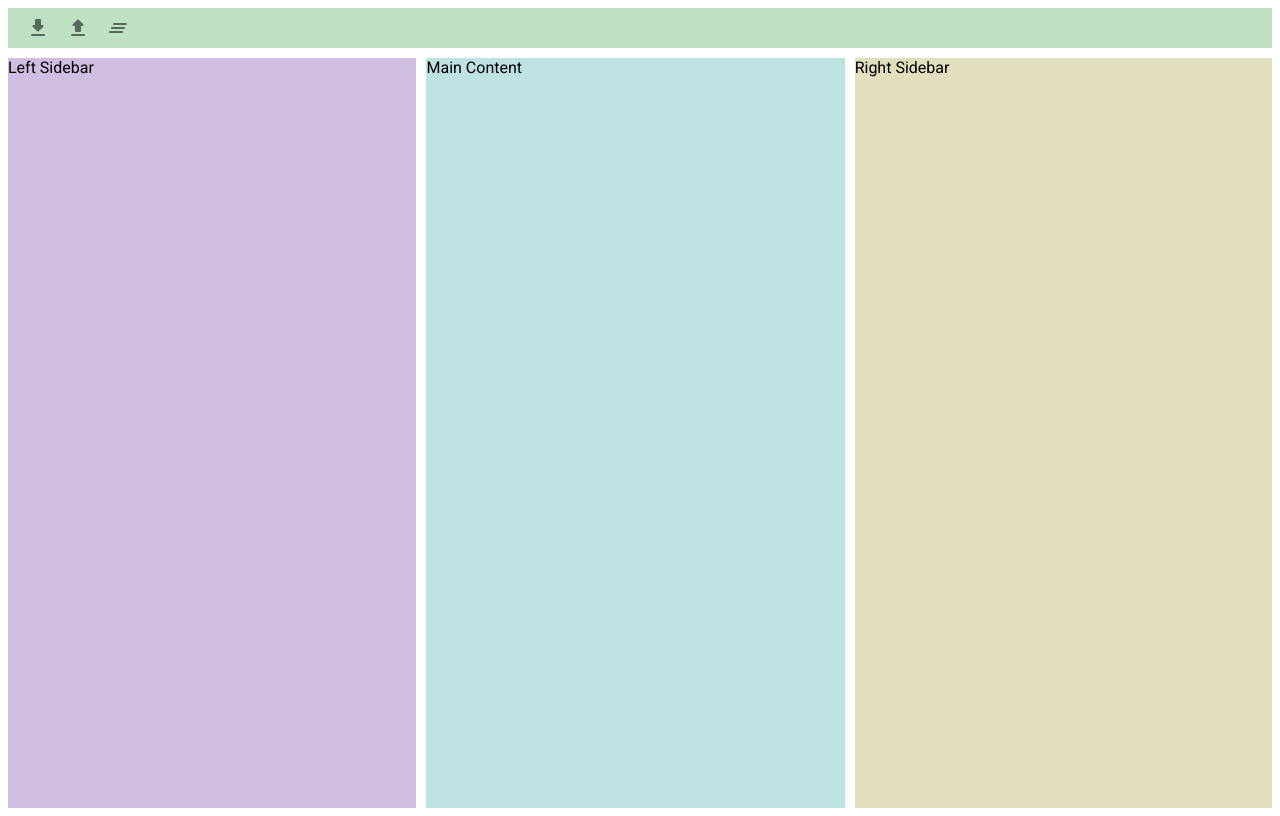
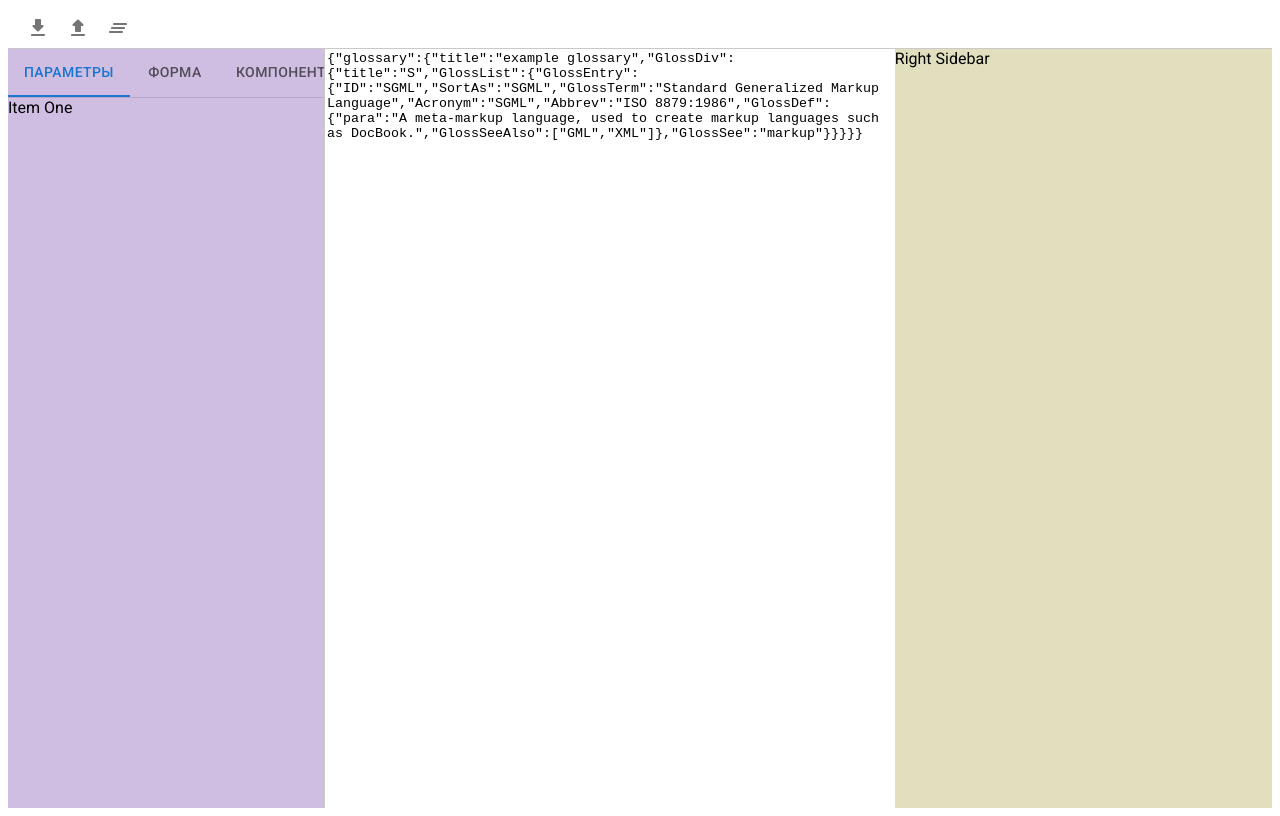
Before and after one commit to KirillShakhov/Gazprom.FormEditor, a React app: page / in a window 1280 px wide. Built offline with nearby package versions, Linux system fonts and the light colour scheme.

Commit message:
feat: import, export

```diff
--- a/src/components/command-line/command-line.css
+++ b/src/components/command-line/command-line.css
@@ -1,4 +1,5 @@
 .main{
     padding-left: 10px;
     display: flex;
+    background-color: #ffffff;
 }
--- a/src/components/command-line/command-line.tsx
+++ b/src/components/command-line/command-line.tsx
@@ -1,23 +1,22 @@
 import React, { useRef, useState } from 'react';
-import { IconButton, Stack } from '@mui/material';
+import { IconButton, Stack, Tooltip } from '@mui/material';
 import DownloadRoundedIcon from '@mui/icons-material/DownloadRounded';
 import FileUploadRoundedIcon from '@mui/icons-material/FileUploadRounded';
 import ClearAllRoundedIcon from '@mui/icons-material/ClearAllRounded';
 import './command-line.css';
 
-/** Редактор форм. */
-export const CommandLine: React.FC = () => {
-  const hiddenFileInput = React.useRef(null);
-  const handleChange = () => {
-    // const fileUploaded = hiddenFileInput.files[0];
-    // fileUploaded
-    // handleFile(fileUploaded);
-  };
+interface CommandLineProps {
+  getData: () => string;
+  setData: (value: string) => void;
+  changeMode: () => void;
+}
 
+/** Командная панель */
+export const CommandLine: React.FC<CommandLineProps> = (props) => {
   function downloadTxtFile() {
-    const texts = ['line 1', 'line 2', 'line 3'];
+    const text = props.getData();
     // file object
-    const file = new Blob(texts, { type: 'text/plain' });
+    const file = new Blob([text], { type: 'application/json' });
     // anchor link
     const element = document.createElement('a');
     element.href = URL.createObjectURL(file);
@@ -28,19 +27,31 @@ export const CommandLine: React.FC = () => {
     element.click();
   }
 
+  const readFile = async (event: any) => {
+    const file = event.target.files[0];
+    const text = await file.text();
+    props.setData(text);
+  };
+
   return (
     <div className="main">
       <Stack direction="row" justifyContent="flex-start" alignItems="center" spacing={0}>
+        <Tooltip title="Экспорт">
           <IconButton aria-label="download" component="label" onClick={downloadTxtFile}>
             <DownloadRoundedIcon />
           </IconButton>
+        </Tooltip>
+        <Tooltip title="Импорт">
           <IconButton aria-label="upload" component="label">
-          <input hidden accept="image/*" type="file" ref={hiddenFileInput} onChange={handleChange} />
+            <input hidden accept="text/*" type="file" onChange={readFile} />
             <FileUploadRoundedIcon />
           </IconButton>
-        <IconButton aria-label="mode">
+        </Tooltip>
+        <Tooltip title="Режим">
+          <IconButton aria-label="mode" onClick={props.changeMode}>
             <ClearAllRoundedIcon />
           </IconButton>
+        </Tooltip>
       </Stack>
     </div>
   );
--- a/src/components/form-editor/form-editor.css
+++ b/src/components/form-editor/form-editor.css
@@ -1,16 +1,20 @@
 
 .layout {
     display: grid;
-    gap: 10px;
+    /*gap: 6px;*/
     /*grid-auto-rows: 100%;*/
     /*grid-auto-columns: auto;*/
     grid-template-rows: 5% auto;
+    grid-template-columns: 25% 45% auto;
+    grid-gap: 1px;
+    background-color: #c9c9c9;
+    /*border: 1px solid #8d8d8d;*/
 }
 
 header {
     display: flex;
     grid-column: 1 / 4;
-    background: #bee1c3;
+    background: #ffffff;
 }
 
 .left-side {
@@ -19,8 +23,6 @@ header {
 }
 
 main {
-    height: auto;
-    width: 100%;
     grid-column: 2 / 3;
     background: #bee1e1;
 }
@@ -29,3 +31,11 @@ main {
     grid-column: 3 / 3;
     background: #e1dfbe;
 }
+
+.red{
+    background: #ff0000;
+}
+
+.text-mode{
+    height: 100%;
+}
--- a/src/components/form-editor/form-editor.tsx
+++ b/src/components/form-editor/form-editor.tsx
@@ -1,20 +1,107 @@
+import {Box, Tab, Tabs} from '@mui/material';
 import React from 'react';
-import { CommandLine } from '../command-line/command-line';
+import {CommandLine} from '../command-line/command-line';
 import './form-editor.css';
+import {VisualMode} from '../visual-mode/visual-mode';
+import {TextMode} from '../text-mode/text-mode';
+
+interface TabPanelProps {
+  children?: React.ReactNode;
+  index: number;
+  value: number;
+}
+
+enum Modes {
+  Visual,
+  Text,
+}
 
 /** Редактор форм. */
 export const FormEditor: React.FC = () => {
+  const [value, setValue] = React.useState(0);
+  const [mode, setMode] = React.useState(Modes.Text);
+
+  const standardData =
+    '{"glossary":{"title":"example glossary","GlossDiv":{"title":"S","GlossList":{"GlossEntry":{"ID":"SGML","SortAs":"SGML","GlossTerm":"Standard Generalized Markup Language","Acronym":"SGML","Abbrev":"ISO 8879:1986","GlossDef":{"para":"A meta-markup language, used to create markup languages such as DocBook.","GlossSeeAlso":["GML","XML"]},"GlossSee":"markup"}}}}}';
+  const [data, setData] = React.useState(standardData);
+
+  const handleChange = (event: React.SyntheticEvent, newValue: number) => {
+    setValue(newValue);
+  };
+
+  function TabPanel(props: TabPanelProps) {
+    const {children, value, index, ...other} = props;
+    return (
+      <div
+        role="tabpanel"
+        hidden={value !== index}
+        id={`simple-tabpanel-${index}`}
+        aria-labelledby={`simple-tab-${index}`}
+        {...other}
+      >
+        {children}
+      </div>
+    );
+  }
+
+  function a11yProps(index: number) {
+    return {
+      id: `simple-tab-${index}`,
+      'aria-controls': `simple-tabpanel-${index}`,
+    };
+  }
+
+  const changeMode = () => {
+    if (mode === Modes.Text) {
+      setMode(Modes.Visual);
+    } else {
+      setMode(Modes.Text);
+    }
+  };
+
   return (
     <div className="layout">
       <header>
-        <CommandLine>Редактор форм</CommandLine>
+        <CommandLine
+          setData={(data) => {
+            console.log(data);
+            setData(data);
+          }}
+          getData={() => {
+            return data;
+          }}
+          changeMode={changeMode}
+        >
+          Редактор форм
+        </CommandLine>
       </header>
-      <div className="left-side blue section">Left Sidebar</div>
-      <main className="section coral" contentEditable>
-        {' '}
-        Main Content
+      <div className="left-side">
+        <Box sx={{borderBottom: 1, borderColor: 'divider'}}>
+          <Tabs value={value} onChange={handleChange}>
+            <Tab label="Параметры" {...a11yProps(0)} />
+            <Tab label="Форма" {...a11yProps(1)} />
+            <Tab label="Компоненты" {...a11yProps(2)} />
+          </Tabs>
+        </Box>
+        <TabPanel value={value} index={0}>
+          Item One
+        </TabPanel>
+        <TabPanel value={value} index={1}>
+          Item Two
+        </TabPanel>
+        <TabPanel value={value} index={2}>
+          <div className="red">Item Three</div>
+        </TabPanel>
+      </div>
+      <main>
+        <div hidden={mode != Modes.Visual}>
+          <VisualMode></VisualMode>
+        </div>
+        <div hidden={mode != Modes.Text} className="text-mode">
+          <TextMode value={data} onChange={setData}></TextMode>
+        </div>
       </main>
-      <div className="right-side yellow section">Right Sidebar</div>
+      <div className="right-side">Right Sidebar</div>
     </div>
   );
 };
--- /dev/null
+++ b/src/components/text-mode/text-mode.css
@@ -0,0 +1,18 @@
+.json-editor {
+    resize: none;
+    overflow: hidden;
+    height: 100%;
+    width: 100%;
+}
+
+textarea {
+    border: none;
+    overflow: auto;
+    outline: none;
+
+    -webkit-box-shadow: none;
+    -moz-box-shadow: none;
+    box-shadow: none;
+
+    resize: none; /*remove the resize handle on the bottom right*/
+}
--- /dev/null
+++ b/src/components/text-mode/text-mode.tsx
@@ -0,0 +1,16 @@
+import React from 'react';
+import './text-mode.css';
+
+interface TextModeProps {
+  value: string;
+  onChange: (value: string) => void;
+}
+
+export const TextMode: React.FC<TextModeProps> = (obj) => {
+  const handleChange = function (event: any) {
+    obj.onChange(event.target.value);
+    console.log('data: ' + event.target.value);
+  };
+
+  return <textarea value={obj.value} onChange={handleChange} className="json-editor" />;
+};
--- /dev/null
+++ b/src/components/visual-mode/visual-mode.tsx
@@ -0,0 +1,5 @@
+import React from 'react';
+
+export const VisualMode: React.FC = () => {
+  return <div>Visual Form Edit</div>;
+};
```
Lines whose indentation alone changed are shown as unchanged.
